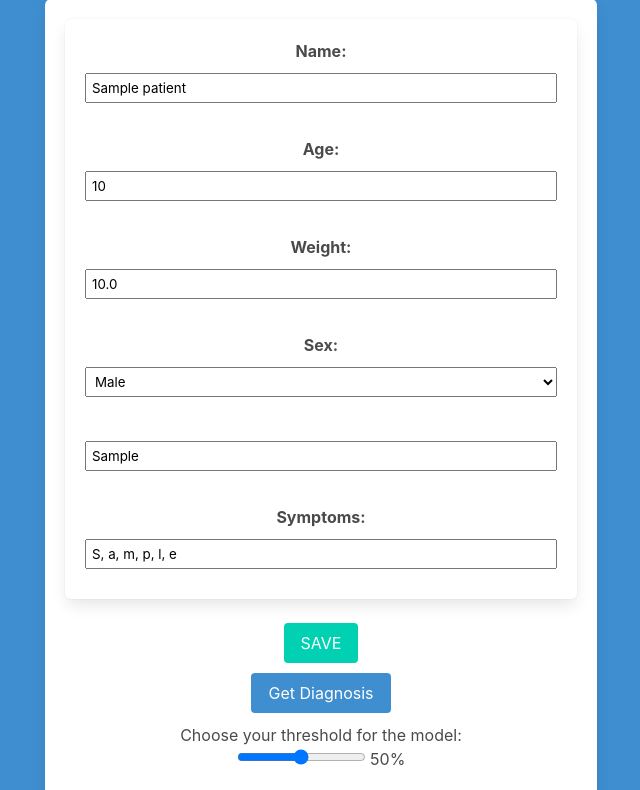
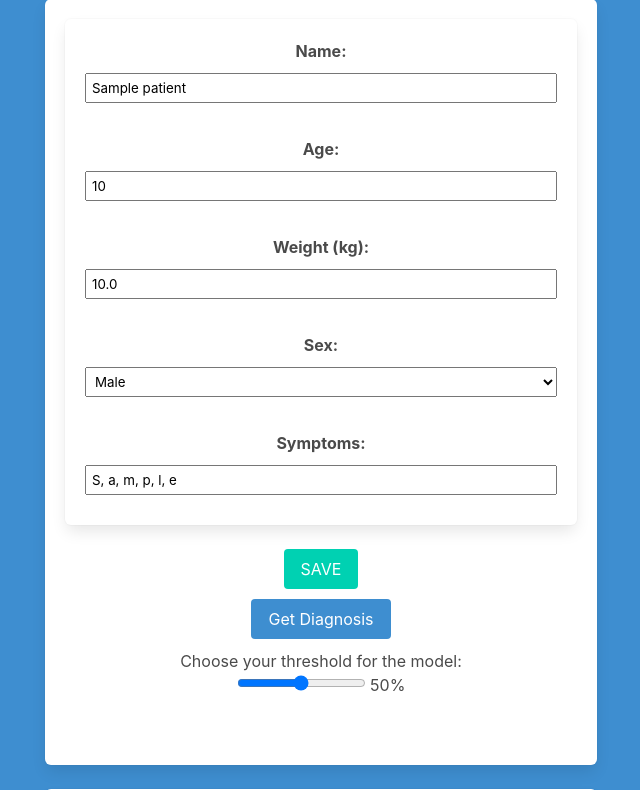
Before and after one commit to Programmierpraktikum-MVA/RobotDoc, a Flask app: page /editPage/1 in a window 1280 px wide. Shown: the part 230-1020 px from the top of the page, without its empty margins (319-959 px from the left). Run offline with Flask 3, Linux system fonts and the light colour scheme; a user stored in the database is signed in; tables that the repository leaves empty hold one stand-in row (values such as "Sample post").

Commit message:
edit weight bug fix

```diff
--- a/03_application-team/templates/add_patient.html
+++ b/03_application-team/templates/add_patient.html
@@ -67,7 +67,7 @@
                                 <div class="field">
                                     <label class="label">Weight</label>
                                     <div class="control">
-                                        <input class="input" type="number" step="0.01" name="weight" placeholder="Patient Weight" required>
+                                        <input class="input" type="number" step="any" name="weight" placeholder="Patient Weight" required>
                                     </div>
                                 </div>
 
--- a/03_application-team/templates/edit-patient.html
+++ b/03_application-team/templates/edit-patient.html
@@ -102,8 +102,8 @@
                                                 <label><strong>Age:</strong></label>
                                                 <input type="number" name="age" value="{{patientData['age']}}" style="display: block; width:100%; margin: 10px 0; padding: 5px;"><br>
 
-                                                <label><strong>Weight:</strong></label>
-                                                <input type="number" name="weight" value="{{patientData['weight']}}" kg style="display: block; width:100%; margin: 10px 0; padding: 5px;"> <br>
+                                                <label><strong>Weight (kg):</strong></label>
+                                                <input type="number" name="weight" value="{{patientData['weight']}}" step="any" style="display: block; width:100%; margin: 10px 0; padding: 5px;"> <br>
 
                                                 <label><strong>Sex:</strong></label>
                                                 <select name="sex" style="display: block; width:100%; margin: 10px 0; padding: 5px;">
@@ -111,7 +111,6 @@
                                                     <option value="Female" {% if patientData['sex'] == 'Female' %}selected{% endif %}>Female</option>
                                                     <option value="Other" {% if patientData['sex'] == 'Other' %}selected{% endif %}>Other</option>
                                                 </select><br>
-                                                <input type="text" name="sex" value="{{patientData['sex']}}" style="display: block; width:100%; margin: 10px 0; padding: 5px;"><br>
 
                                                 <label><strong>Symptoms:</strong></label>
                                                 <input type="text" name="symptoms" value="{{patientData['symptoms'] | join(', ')}}" style="display: block; width:100%; margin: 10px 0; padding: 5px;">
```
